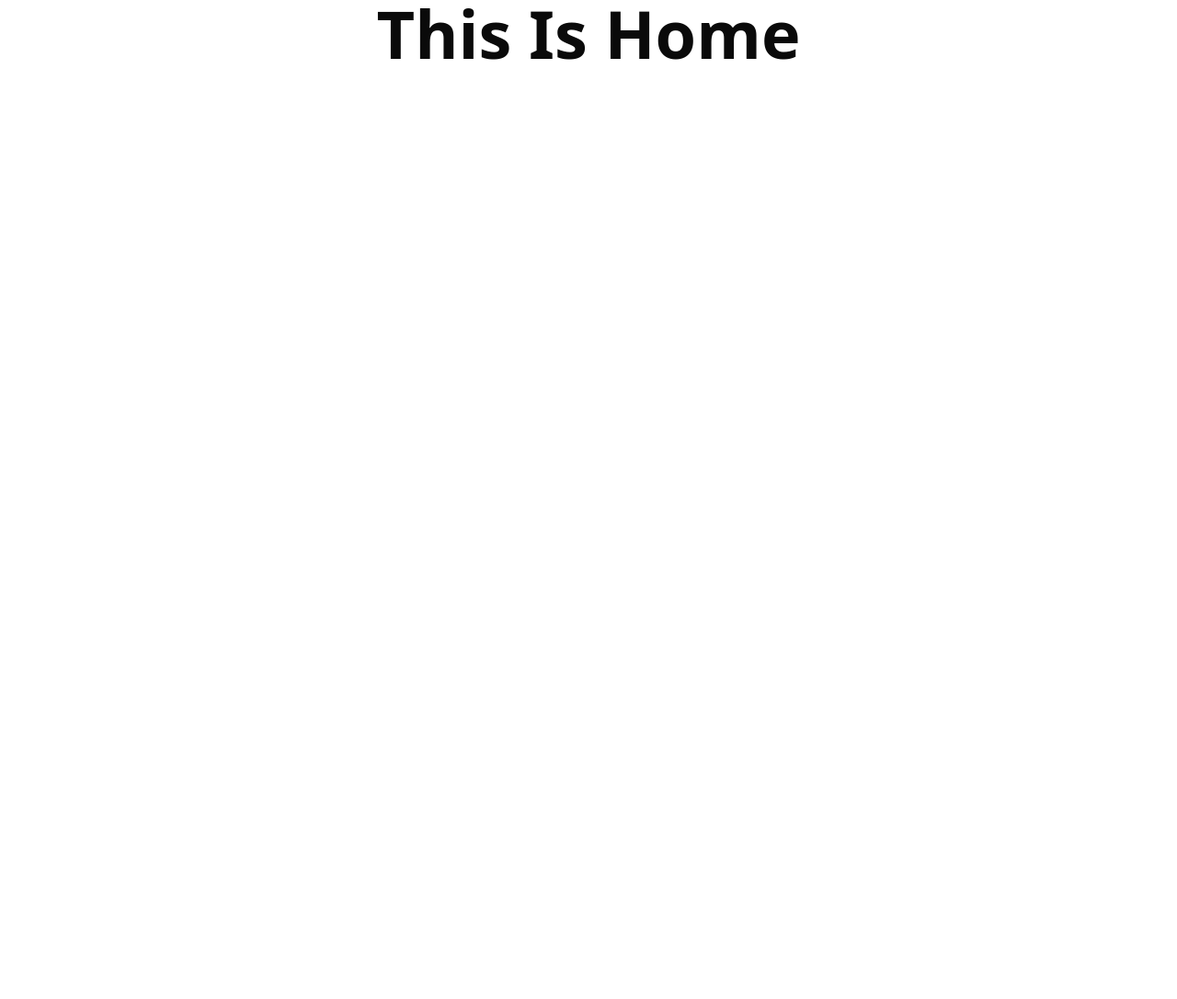
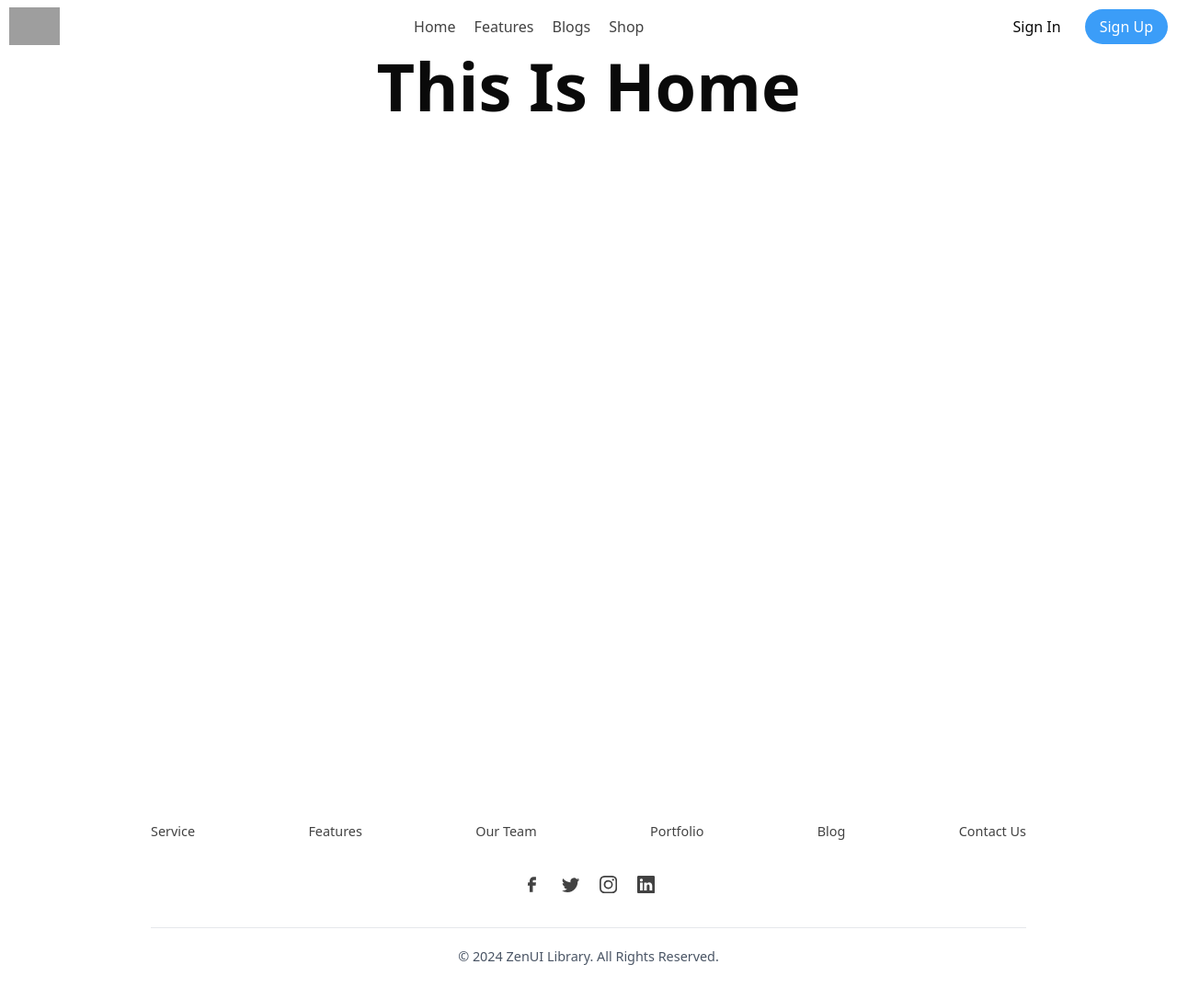
Before and after one commit to sayed725/Portfolio-Task, a React (Vite) app: page / in a window 1280 px wide. Shown: the whole page at 92% size. Before the commit the page ends 800 px from the top, so only its background shows below. Built offline with nearby package versions, Linux system fonts and the light colour scheme; grey boxes are pictures that could not be loaded.

Commit message:
added demo navbar and footer

```diff
--- a/package.json
+++ b/package.json
@@ -17,6 +17,7 @@
     "lucide-react": "^0.522.0",
     "react": "^19.1.0",
     "react-dom": "^19.1.0",
+    "react-icons": "^5.5.0",
     "react-router": "^7.6.2",
     "tailwind-merge": "^3.3.1",
     "tailwindcss": "^4.1.10"
--- a/src/layouts/MainLayout.jsx
+++ b/src/layouts/MainLayout.jsx
@@ -1,10 +1,24 @@
-import React from 'react';
 import { Outlet} from "react-router";
+import Navbar from '../shared/Navbar';
+import Footer from "../shared/Footer";
 
 const MainLayout = () => {
     return (
         <div>
+            {/* Navbar here  */}
+           <div>
+             <Navbar />
+          </div>
+
+            {/* Outlet for nested routes */}
+          <div>
             <Outlet />
+          </div>
+
+            {/* Footer here */}
+          <div>
+            <Footer/>
+          </div>
         </div>
     );
 };
--- a/src/pages/Home/Home.jsx
+++ b/src/pages/Home/Home.jsx
@@ -1,8 +1,9 @@
 import React from 'react';
+import Navbar from '../../shared/Navbar';
 
 const Home = () => {
     return (
-        <div>
+        <div className='min-h-screen'>
             <h1 className='text-7xl font-bold text-center'>This Is Home</h1>
         </div>
     );
--- a/src/routes/Router.jsx
+++ b/src/routes/Router.jsx
@@ -1,19 +1,22 @@
 import { Routes, Route } from "react-router";
+
+import Home from "../pages/Home/Home";
 import MainLayout from "../layouts/MainLayout";
-import Home from "../pages/Home/Home";
-
 
 const Router = () => {
   return (
     <Routes>
-         {/* Main Routes */}
-      <Route path="/" element={<MainLayout />}></Route>
-      <Route index element={<Home />} />
-      <Route path="/about" element={<div>About</div>} />
-      <Route path="/contact" element={<div>Contact</div>} />
-      <Route path="*" element={<div>404 Not Found</div>} />
+      {/* Main Routes */}
+      <Route path="/" element={<MainLayout />}>
+        <Route index element={<Home />} />
+        <Route path="/about" element={<div>About</div>} />
+        <Route path="/contact" element={<div>Contact</div>} />
+      </Route>
+
+      {/* Catch-all for 404 Error Page */}
+      <Route path="*" element={<Error />} />
     </Routes>
   );
-}
+};
 
 export default Router;
--- /dev/null
+++ b/src/shared/Footer.jsx
@@ -0,0 +1,51 @@
+
+import React from "react";
+
+// react icons
+import {CgFacebook} from "react-icons/cg";
+import {BsInstagram, BsLinkedin, BsTwitter} from "react-icons/bs";
+
+const Footer = () => {
+    return (
+        <footer className="bg-white dark:bg-slate-900 boxShadow rounded-xl w-full p-6 md:p-9">
+            <div className="flex justify-center gap-[30px] flex-wrap w-full sm:px-32">
+                <div
+                    className="flex justify-center sm:justify-between gap-[30px] w-full flex-wrap">
+                    <p className="text-[0.9rem] dark:text-[#abc2d3] text-[#424242] hover:text-[#3B9DF8] cursor-pointer transition-all duration-200">Service</p>
+                    <p className="text-[0.9rem] dark:text-[#abc2d3] text-[#424242] hover:text-[#3B9DF8] cursor-pointer transition-all duration-200">Features</p>
+                    <p className="text-[0.9rem] dark:text-[#abc2d3] text-[#424242] hover:text-[#3B9DF8] cursor-pointer transition-all duration-200">Our
+                        Team</p>
+                    <p className="text-[0.9rem] dark:text-[#abc2d3] text-[#424242] hover:text-[#3B9DF8] cursor-pointer transition-all duration-200">Portfolio</p>
+                    <p className="text-[0.9rem] dark:text-[#abc2d3] text-[#424242] hover:text-[#3B9DF8] cursor-pointer transition-all duration-200">Blog</p>
+                    <p className="text-[0.9rem] dark:text-[#abc2d3] text-[#424242] hover:text-[#3B9DF8] cursor-pointer transition-all duration-200">Contact
+                        Us</p>
+                </div>
+
+                <div className="flex items-center flex-wrap gap-[10px] text-[#424242]">
+                    <a className="text-[1.3rem] p-1.5 cursor-pointer rounded-full hover:text-white hover:bg-[#3B9DF8] dark:text-[#abc2d3] transition-all duration-300">
+                        <CgFacebook/>
+                    </a>
+                    <a className="text-[1.2rem] p-1.5 cursor-pointer rounded-full hover:text-white hover:bg-[#3B9DF8] dark:text-[#abc2d3] transition-all duration-300">
+                        <BsTwitter/>
+                    </a>
+                    <a className="text-[1.2rem] p-1.5 cursor-pointer rounded-full hover:text-white hover:bg-[#3B9DF8] dark:text-[#abc2d3] transition-all duration-300">
+                        <BsInstagram/>
+                    </a>
+                    <a className="text-[1.2rem] p-1.5 cursor-pointer rounded-full hover:text-white hover:bg-[#3B9DF8] dark:text-[#abc2d3] transition-all duration-300">
+                        <BsLinkedin/>
+                    </a>
+                </div>
+
+
+                <div
+                    className="border-t dark:border-slate-700 border-gray-200 pt-[20px] flex items-center w-full flex-wrap gap-[20px] justify-center">
+                    <p className="text-[0.8rem] dark:text-slate-500 sm:text-[0.9rem] text-gray-600">© 2024 ZenUI
+                        Library. All Rights
+                        Reserved. </p>
+                </div>
+            </div>
+        </footer>
+    );
+};
+
+export default Footer;
--- /dev/null
+++ b/src/shared/Navbar.jsx
@@ -0,0 +1,71 @@
+
+import React, {useState} from "react";
+
+// react icons
+import {IoIosSearch} from "react-icons/io";
+import {CiMenuFries} from "react-icons/ci";
+
+const Navbar = () => {
+    const [mobileSidebarOpen, setMobileSidebarOpen] = useState(false)
+
+    return (
+        <nav
+            className="flex items-center justify-between w-full relative dark:bg-slate-900 bg-white rounded-full px-[10px] py-[8px]">
+
+            {/* logo */}
+            <img src="https://i.ibb.co/0BZfPq6/darklogo.png" alt="logo" className="w-[55px] "/>
+
+            {/* nav links */}
+            <ul className="items-center gap-[20px] text-[1rem] text-[#424242] md:flex hidden">
+
+                <li className="before:w-0 hover:before:w-full before:bg-[#3B9DF8] before:h-[2px] before:transition-all before:duration-300 before:absolute relative before:rounded-full before:bottom-[-2px] dark:text-[#abc2d3] hover:text-[#3B9DF8] transition-all duration-300 before:left-0 cursor-pointer capitalize">home</li>
+
+                <li className="before:w-0 hover:before:w-full before:bg-[#3B9DF8] before:h-[2px] before:transition-all before:duration-300 before:absolute relative before:rounded-full before:bottom-[-2px] dark:text-[#abc2d3] hover:text-[#3B9DF8] transition-all duration-300 before:left-0 cursor-pointer capitalize">features</li>
+
+                <li className="before:w-0 hover:before:w-full before:bg-[#3B9DF8] before:h-[2px] before:transition-all before:duration-300 before:absolute relative before:rounded-full before:bottom-[-2px] dark:text-[#abc2d3] hover:text-[#3B9DF8] transition-all duration-300 before:left-0 cursor-pointer capitalize">blogs</li>
+
+                <li className="before:w-0 hover:before:w-full before:bg-[#3B9DF8] before:h-[2px] before:transition-all before:duration-300 before:absolute relative before:rounded-full before:bottom-[-2px] dark:text-[#abc2d3] hover:text-[#3B9DF8] transition-all duration-300 before:left-0 cursor-pointer capitalize">shop</li>
+            </ul>
+
+            {/* action buttons */}
+            <div className="items-center gap-[10px] flex">
+                <button
+                    className="py-[7px] text-[1rem] px-[16px] dark:text-[#abc2d3] rounded-full capitalize hover:text-[#3B9DF8] transition-all duration-300 sm:flex hidden">Sign
+                    in
+                </button>
+                <button
+                    className="py-[7px] text-[1rem] px-[16px] rounded-full capitalize bg-[#3B9DF8] text-white hover:bg-blue-400 transition-all duration-300 sm:flex hidden">Sign
+                    up
+                </button>
+
+                <CiMenuFries
+                    className="text-[1.8rem] dark:text-[#abc2d3] mr-1 text-[#424242]c cursor-pointer md:hidden flex"
+                    onClick={() => setMobileSidebarOpen(!mobileSidebarOpen)}/>
+            </div>
+
+            {/* mobile sidebar */}
+            <aside
+                className={` ${mobileSidebarOpen ? "translate-x-0 opacity-100 z-20" : "translate-x-[200px] opacity-0 z-[-1]"} md:hidden bg-white p-4 text-center absolute top-[65px] dark:bg-slate-700 right-0 w-full sm:w-[50%] rounded-md transition-all duration-300`}>
+                <div className="relative mb-5">
+                    <input
+                        className="py-1.5 pr-4 dark:bg-slate-800 dark:text-[#abc2d3] dark:border-slate-900/50 w-full pl-10 rounded-full border border-gray-200 outline-none focus:border-[#3B9DF8]"
+                        placeholder="Search..."/>
+                    <IoIosSearch className="absolute dark:text-slate-400 top-[8px] left-3 text-gray-500 text-[1.3rem]"/>
+                </div>
+                <ul className="items-center gap-[20px] text-[1rem] text-gray-600 flex flex-col">
+
+                    <li className="before:w-0 hover:before:w-full before:bg-[#3B9DF8] before:h-[2px] before:transition-all before:duration-300 before:absolute relative before:rounded-full before:bottom-[-2px] dark:text-[#abc2d3] hover:text-[#3B9DF8] transition-all duration-300 before:left-0 cursor-pointer capitalize">home</li>
+
+                    <li className="before:w-0 hover:before:w-full before:bg-[#3B9DF8] before:h-[2px] before:transition-all before:duration-300 before:absolute relative before:rounded-full before:bottom-[-2px] dark:text-[#abc2d3] hover:text-[#3B9DF8] transition-all duration-300 before:left-0 cursor-pointer capitalize">features</li>
+
+                    <li className="before:w-0 hover:before:w-full before:bg-[#3B9DF8] before:h-[2px] before:transition-all before:duration-300 before:absolute relative before:rounded-full before:bottom-[-2px] dark:text-[#abc2d3] hover:text-[#3B9DF8] transition-all duration-300 before:left-0 cursor-pointer capitalize">blogs</li>
+
+                    <li className="before:w-0 hover:before:w-full before:bg-[#3B9DF8] before:h-[2px] before:transition-all before:duration-300 before:absolute relative before:rounded-full before:bottom-[-2px] dark:text-[#abc2d3] hover:text-[#3B9DF8] transition-all duration-300 before:left-0 cursor-pointer capitalize">shop</li>
+
+                </ul>
+            </aside>
+        </nav>
+    );
+};
+
+export default Navbar;
```
Also changed, not shown: 1 other file (tests, documents, lock files or other folders).
